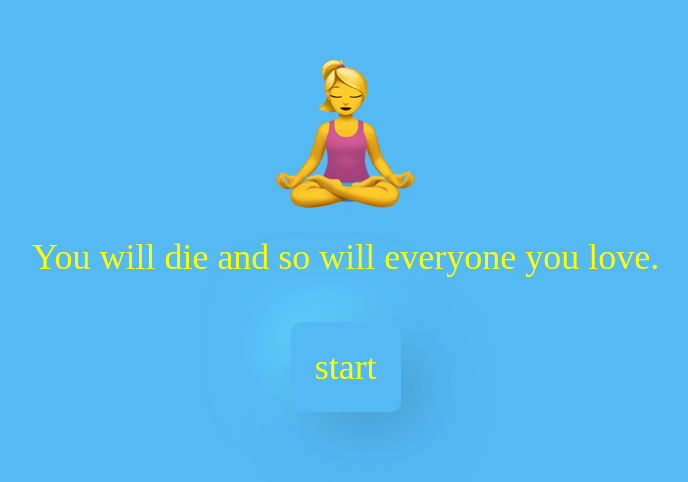
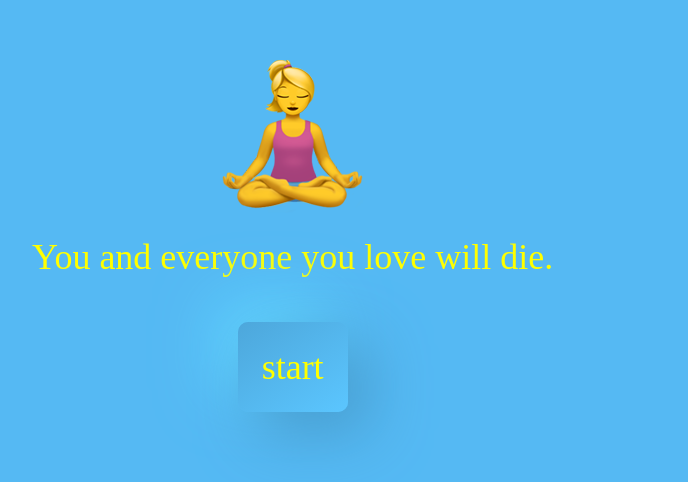
Before and after one commit to bierlingm/capstone-project, a React (Create React App) app: page / in a window 1280 px wide. Shown: the part 154-636 px from the top of the page, without its empty margins (96-784 px from the left). Built offline with nearby package versions, Linux system fonts and the light colour scheme.

Commit message:
Style start button slightly differently

```diff
--- a/src/Prompts.json
+++ b/src/Prompts.json
@@ -1,7 +1,7 @@
 [
   {
     "id": 0,
-    "prompt": "You will die and so will everyone you love."
+    "prompt": "You and everyone you love will die."
   },
   {
     "id": 1,
--- a/src/components/PromptWriting.js
+++ b/src/components/PromptWriting.js
@@ -31,7 +31,7 @@ const ButtonStyled = styled.button`
   font-size: 36px;
   border: transparent;
   border-radius: 10px;
-  background: transparent;
+  background: linear-gradient(145deg, #4da7db, #5bc6ff);
   box-shadow: 20px 20px 60px #489dcf, -20px -20px 60px #62d5ff;
 `
 
```
